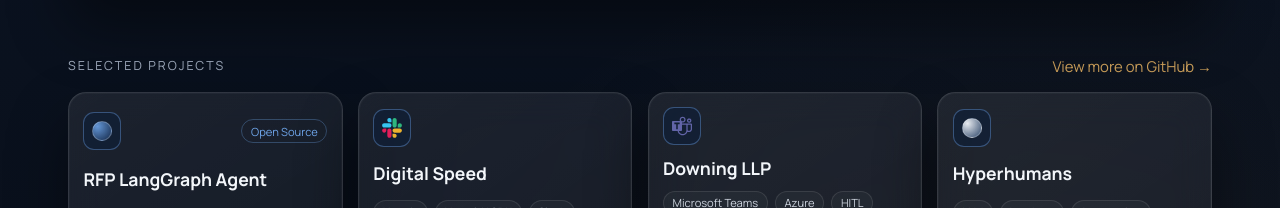
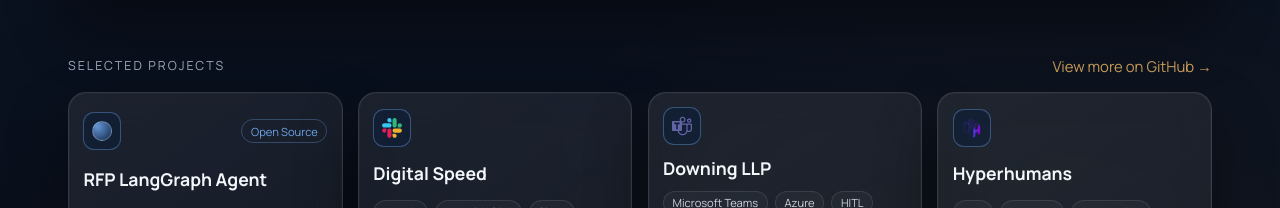
Before and after one commit to ajrlewis/ajrlewis, a Next.js app in the folder apps/web/: page / in a window 1280 px wide. Shown: the part 1599-1807 px from the top of the page. Built offline with nearby package versions, Linux system fonts and the light colour scheme.

Commit message:
feat(web): use Hyperhumans logo in selected projects

```diff
--- a/apps/web/app/page.tsx
+++ b/apps/web/app/page.tsx
@@ -144,7 +144,8 @@ const projects: Project[] = [
     description:
       "LLM-driven lead generation workflow integrating enrichment and qualification signals into existing outreach operations.",
     outcome: "Higher-quality leads and more relevant conversations.",
-    icon: "spark"
+    icon: "spark",
+    iconSrc: "/icons/hyperhumans.png"
   }
 ];
 
```
Also changed, not shown: apps/web/public/icons/hyperhumans.png (added).
